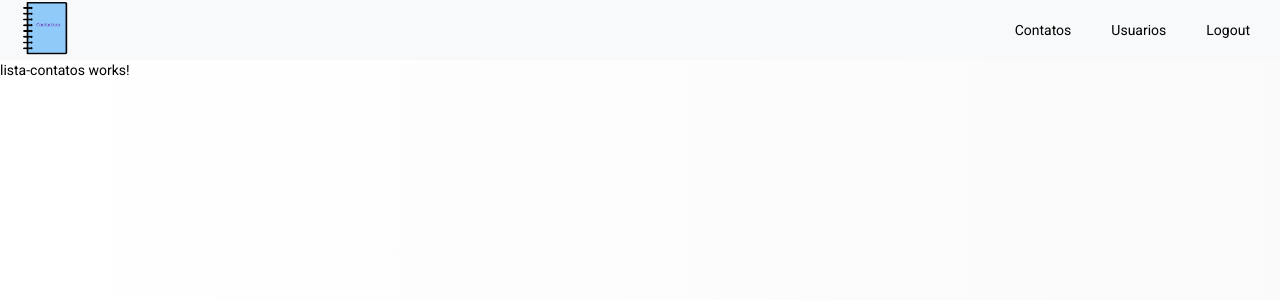
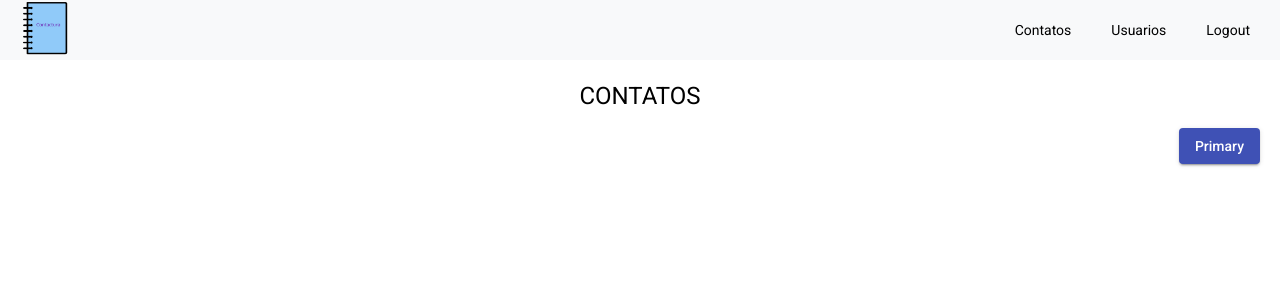
Before and after one commit to mrpilar/contactura_front_end, an Angular app: page /lista-contatos in a window 1280 px wide. Shown: the top 300 px of the page. Built offline with nearby package versions, Linux system fonts and the light colour scheme; sample sign-in values are in the browser's storage.

Commit message:
iniciada a lista de contatos

```diff
--- a/src/app/lista-contatos/lista-contatos.component.html
+++ b/src/app/lista-contatos/lista-contatos.component.html
@@ -1,2 +1,13 @@
 <app-navbar></app-navbar>
-<p>lista-contatos works!</p>
+<!--titulo da lista de contatos-->
+<section>
+  <div class="container_title">
+    <h1>CONTATOS</h1>
+  </div>
+</section>
+<!---Botao de adicionar contato-->
+<section>
+  <div class="container_buttons">
+    <button mat-raised-button color="primary">Primary</button>
+  </div>
+</section>
--- a/src/app/lista-contatos/lista-contatos.component.scss
+++ b/src/app/lista-contatos/lista-contatos.component.scss
@@ -1,3 +1,10 @@
-::ng-deep body {
-  background-image: linear-gradient(to right, white, rgba(250, 250, 250));
+.container_title {
+  display:flex;
+  margin-top:20px;
+  justify-content: center;
 }
+
+.container_buttons {
+  float: right;
+  margin-right: 20px;
+}
--- a/src/app/lista-contatos/lista-contatos.component.ts
+++ b/src/app/lista-contatos/lista-contatos.component.ts
@@ -1,15 +1,32 @@
 import { Component, OnInit } from '@angular/core';
+import { Contacts } from '../models/contacts';
 
 @Component({
   selector: 'app-lista-contatos',
   templateUrl: './lista-contatos.component.html',
-  styleUrls: ['./lista-contatos.component.scss']
+  styleUrls: ['./lista-contatos.component.scss'],
 })
 export class ListaContatosComponent implements OnInit {
+  contactsList: Contacts[];
+  collection = { count: 10, data: [] };
 
-  constructor() { }
+  constructor() {}
 
   ngOnInit(): void {
+    this.populateContacts();
   }
 
+  //metodo para preencher os contatos com dados mocados
+
+  populateContacts() {
+    for (let i = 0; i < this.collection.count; i++) {
+      this.collection.data.push({
+        name: 'teste' + i,
+        email: 'email' + i + '@contactura.com',
+        phone: '(' + 0 + 8 + 1 + ')' + 9 + i + i + i + i + '-' + i + i + i + i,
+      });
+    }
+    this.contactsList = this.collection.data;
+    console.log(this.contactsList);
+  }
 }
--- /dev/null
+++ b/src/app/models/contacts.ts
@@ -0,0 +1,6 @@
+export interface Contacts {
+  id?:number;
+  name:string;
+  email:string;
+  phone: string;
+}
--- a/src/app/sharedComponents/navbar/navbar.component.html
+++ b/src/app/sharedComponents/navbar/navbar.component.html
@@ -15,7 +15,7 @@
       <a routerLink="/lista-usuarios" class="nav-links">Usuarios</a>
     </li>
     <li>
-      <a class="nav-links">Logout</a>
+      <a class="nav-links logout" (click)="logout()">Logout</a>
     </li>
   </ul>
 </nav>
--- a/src/app/sharedComponents/navbar/navbar.component.scss
+++ b/src/app/sharedComponents/navbar/navbar.component.scss
@@ -82,4 +82,10 @@
   .nav-links:hover {
     color: rgb(183, 13, 235);
   }
+
+
 }
+
+.logout {
+  cursor: pointer;
+}
--- a/src/app/sharedComponents/navbar/navbar.component.ts
+++ b/src/app/sharedComponents/navbar/navbar.component.ts
@@ -1,4 +1,5 @@
 import { Component, OnInit } from '@angular/core';
+import { Router } from '@angular/router';
 
 @Component({
   selector: 'app-navbar',
@@ -6,7 +7,8 @@ import { Component, OnInit } from '@angular/core';
   styleUrls: ['./navbar.component.scss'],
 })
 export class NavbarComponent implements OnInit {
-  constructor() {}
+
+  constructor(private router: Router) {}
 
   ngOnInit(): void {
     this.putEventsMenu();
@@ -18,4 +20,9 @@ export class NavbarComponent implements OnInit {
       menuDesktop.classList.toggle('active');
     });
   }
+
+  logout() {
+    localStorage.removeItem('token');
+    this.router.navigate(['/login']);
+  }
 }
```
Also changed, not shown: src/app/models/user.ts (added, +7 -0 lines).
